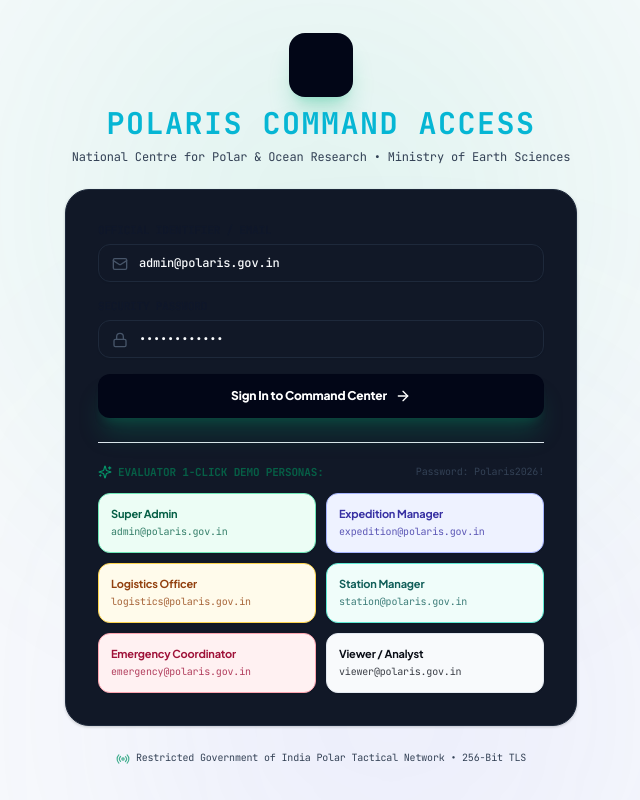
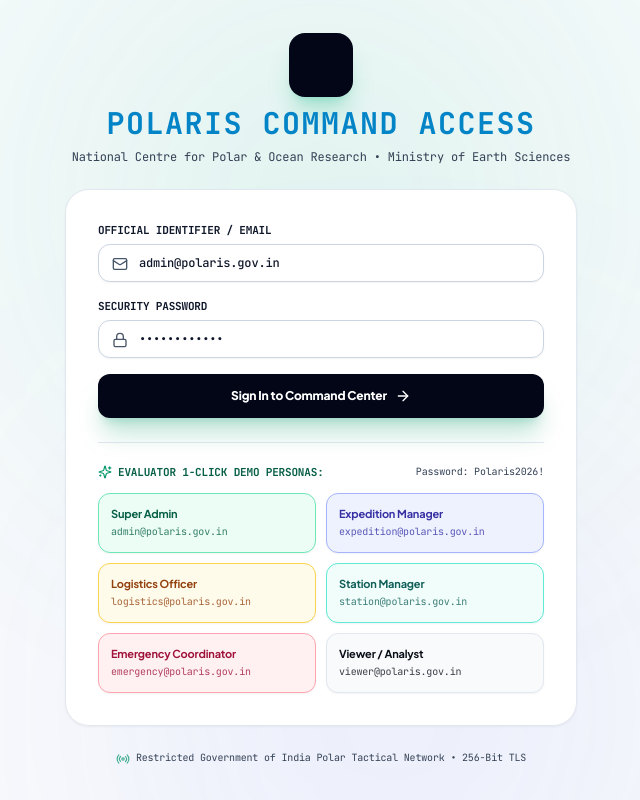
Before and after one commit to Himarghya/SIH26062, a React (Vite) app in the folder client/: page /login in a window 1280 px wide. Shown: the whole page, without its empty margins (319-959 px from the left). Built offline with nearby package versions, Linux system fonts and the light colour scheme.

Commit message:
feat(ui): redesign polaris theme with modern crisp light styling and vibrant polar cyan accents

```diff
--- a/client/src/components/BlizzardModal.tsx
+++ b/client/src/components/BlizzardModal.tsx
@@ -41,10 +41,10 @@
   };
 
   return (
-    <div className="fixed inset-0 z-50 flex items-center justify-center p-4 bg-slate-900/50  animate-fadeIn">
-      <div className="relative w-full max-w-2xl bg-white border border-slate-200 rounded-3xl overflow-hidden shadow-2xl">
+    <div className="fixed inset-0 z-50 flex items-center justify-center p-4 bg-slate-900/40 backdrop-blur-xs animate-fadeIn">
+      <div className="relative w-full max-w-xl bg-white border border-rose-200 rounded-3xl overflow-hidden shadow-2xl">
         {/* Header */}
-        <div className="bg-slate-900    px-6 py-4 flex items-center justify-between border-b border-slate-200">
+        <div className="bg-rose-50 px-6 py-4 flex items-center justify-between border-b border-rose-200">
           <div className="flex items-center space-x-3">
             <div className="p-2.5 rounded-xl bg-rose-100 border border-rose-300 text-rose-700 shadow-sm">
               <ShieldAlert className="w-6 h-6 animate-pulse" />
--- a/client/src/components/cargo/CargoQrModal.tsx
+++ b/client/src/components/cargo/CargoQrModal.tsx
@@ -68,7 +68,7 @@
     <div className="fixed inset-0 z-50 flex items-center justify-center p-4 bg-slate-900/50  animate-fadeIn">
       <div className="relative w-full max-w-2xl bg-white border border-slate-200 rounded-3xl overflow-hidden shadow-2xl">
         {/* Header */}
-        <div className="bg-slate-900    px-6 py-4 flex items-center justify-between border-b border-slate-200">
+        <div className="bg-slate-50 px-6 py-4 flex items-center justify-between border-b border-slate-200">
           <div className="flex items-center space-x-3">
             <div className="p-2.5 rounded-xl bg-emerald-100 border border-emerald-300 text-emerald-800 shadow-sm">
               <QrCode className="w-6 h-6 animate-pulse" />
--- a/client/src/components/inventory/StockTransactionModal.tsx
+++ b/client/src/components/inventory/StockTransactionModal.tsx
@@ -41,9 +41,10 @@
   };
 
   return (
-    <div className="fixed inset-0 z-50 flex items-center justify-center p-4 bg-slate-900/50  animate-fadeIn">
-      <div className="relative w-full max-w-md bg-white border border-slate-200 rounded-3xl overflow-hidden shadow-2xl">
-        <div className="bg-slate-900    px-6 py-4 flex items-center justify-between border-b border-slate-200">
+    <div className="fixed inset-0 z-50 flex items-center justify-center p-4 bg-slate-900/40 backdrop-blur-xs animate-fadeIn">
+      <div className="relative w-full max-w-lg bg-white border border-slate-200 rounded-3xl overflow-hidden shadow-2xl">
+        {/* Header */}
+        <div className="bg-slate-50 px-6 py-4 flex items-center justify-between border-b border-slate-200">
           <div className="flex items-center space-x-2">
             <Anchor className="w-5 h-5 text-emerald-600" />
             <h3 className="font-bold text-sm text-slate-900 font-mono uppercase">Record Stock Movement</h3>
--- a/client/src/components/layout/TopNav.tsx
+++ b/client/src/components/layout/TopNav.tsx
@@ -94,10 +94,10 @@
         {(user?.role === 'super_admin' || user?.role === 'emergency_coordinator') && (
           <button
             onClick={onOpenDigitalTwin}
-            className="hidden md:flex items-center space-x-1.5 px-3.5 py-1.5 rounded-xl bg-slate-900 hover:bg-slate-800 text-white font-mono text-xs font-bold shadow-xs transition whitespace-nowrap shrink-0 border border-slate-900"
+            className="hidden md:flex items-center space-x-1.5 px-3.5 py-1.5 rounded-xl bg-indigo-600 hover:bg-indigo-700 text-white font-mono text-xs font-bold shadow-xs transition whitespace-nowrap shrink-0 border border-indigo-700"
             title="Launch Deterministic Scenario Simulation"
           >
-            <PlayCircle className="w-3.5 h-3.5 text-cyan-400 animate-pulse" />
+            <PlayCircle className="w-3.5 h-3.5 text-indigo-100 animate-pulse" />
             <span>Scenario Sim</span>
           </button>
         )}
@@ -106,10 +106,10 @@
         {onOpenMlConsole && (user?.role === 'super_admin' || user?.role === 'expedition_manager' || user?.role === 'station_manager') && (
           <button
             onClick={onOpenMlConsole}
-            className="hidden lg:flex items-center space-x-1.5 px-3.5 py-1.5 rounded-xl bg-cyan-700 hover:bg-cyan-800 text-white font-mono text-xs font-bold shadow-xs transition whitespace-nowrap shrink-0 border border-cyan-800"
+            className="hidden lg:flex items-center space-x-1.5 px-3.5 py-1.5 rounded-xl bg-cyan-600 hover:bg-cyan-700 text-white font-mono text-xs font-bold shadow-xs transition whitespace-nowrap shrink-0 border border-cyan-700"
             title="Open POLARIS ML Predictive Command Console"
           >
-            <Cpu className="w-3.5 h-3.5 text-cyan-200 animate-pulse" />
+            <Cpu className="w-3.5 h-3.5 text-cyan-100 animate-pulse" />
             <span>ML Engine</span>
           </button>
         )}
@@ -164,7 +164,7 @@
             onClick={() => setShowRoleMenu(!showRoleMenu)}
             className="flex items-center space-x-1.5 sm:space-x-2 px-2 sm:px-3 py-1.5 rounded-xl bg-white hover:bg-slate-50 border border-slate-300 text-slate-900 text-xs transition shadow-2xs"
           >
-            <div className="w-6 h-6 rounded-full bg-slate-900 text-white flex items-center justify-center font-bold text-[10px] shrink-0 shadow-xs">
+            <div className="w-6 h-6 rounded-full bg-gradient-to-tr from-cyan-600 to-blue-600 text-white flex items-center justify-center font-bold text-[10px] shrink-0 shadow-xs">
               {user?.name?.[0] || 'U'}
             </div>
             <div className="text-left hidden xl:block">
--- a/client/src/index.css
+++ b/client/src/index.css
@@ -4,38 +4,38 @@
 
 @layer base {
   :root {
-    color-scheme: dark;
-    --bg-primary: #0b0f19;
-    --card-bg: #111827;
-    --border-color: #1e293b;
-    --accent-color: #06b6d4;
+    color-scheme: light;
+    --bg-primary: #f8fafc;
+    --card-bg: #ffffff;
+    --border-color: #e2e8f0;
+    --accent-color: #0284c7;
   }
 
   body {
-    @apply bg-[#0b0f19] text-slate-100 antialiased font-sans selection:bg-cyan-500 selection:text-slate-950;
+    @apply bg-[#f8fafc] text-slate-800 antialiased font-sans selection:bg-cyan-500 selection:text-white;
     font-family: 'Plus Jakarta Sans', Inter, -apple-system, BlinkMacSystemFont, 'Segoe UI', Roboto, sans-serif;
     letter-spacing: -0.011em;
     line-height: 1.65;
-    background-color: #0b0f19;
+    background-color: #f8fafc;
     -webkit-font-smoothing: antialiased;
     -moz-osx-font-smoothing: grayscale;
   }
 
-  /* Custom crisp modern scrollbar */
+  /* Custom crisp modern light scrollbar */
   ::-webkit-scrollbar {
     width: 6px;
     height: 6px;
   }
   ::-webkit-scrollbar-track {
-    background: #0b0f19;
+    background: #f1f5f9;
   }
   ::-webkit-scrollbar-thumb {
-    background: #1e293b;
+    background: #cbd5e1;
     border-radius: 4px;
-    border: 1px solid #334155;
+    border: 1px solid #e2e8f0;
   }
   ::-webkit-scrollbar-thumb:hover {
-    background: #06b6d4;
+    background: #0284c7;
   }
 
   /* Global font-mono & telemetry typography */
@@ -46,59 +46,62 @@
 
   /* Global input, select, textarea styling */
   input:not([type='checkbox']):not([type='radio']), select, textarea {
-    background-color: #111827;
-    border-color: #1e293b;
-    color: #f8fafc !important;
+    background-color: #ffffff;
+    border-color: #cbd5e1;
+    color: #0f172a !important;
     font-weight: 500;
   }
   input::placeholder, textarea::placeholder {
-    color: #64748b !important;
+    color: #94a3b8 !important;
   }
 }
 
-/* Flat solid panel containers */
+/* Crisp Modern Light Panels */
 .glass-panel {
-  background: #111827;
-  border: 1px solid #1e293b;
-  box-shadow: 0 1px 3px 0 rgba(0, 0, 0, 0.2);
-  transition: border-color 0.2s ease;
-  color: #f8fafc;
+  background: #ffffff;
+  border: 1px solid #e2e8f0;
+  box-shadow: 0 1px 3px 0 rgba(0, 0, 0, 0.05);
+  transition: all 0.2s ease;
+  color: #0f172a;
 }
 
 .glass-panel:hover {
-  border-color: #334155;
+  border-color: #cbd5e1;
 }
 
 .glass-panel-interactive {
-  background: #111827;
-  border: 1px solid #1e293b;
-  box-shadow: 0 1px 3px 0 rgba(0, 0, 0, 0.2);
-  transition: border-color 0.2s ease;
-  color: #f8fafc;
+  background: #ffffff;
+  border: 1px solid #e2e8f0;
+  box-shadow: 0 1px 3px 0 rgba(0, 0, 0, 0.05);
+  transition: all 0.2s ease;
+  color: #0f172a;
 }
 
 .glass-panel-interactive:hover {
-  border-color: #06b6d4;
+  border-color: #0284c7;
+  box-shadow: 0 4px 12px 0 rgba(2, 132, 199, 0.08);
 }
 
 .glass-panel-danger {
-  background: #1e1115;
-  border: 1px solid #4c1d24;
-  color: #fecdd3;
+  background: #fff1f2;
+  border: 1px solid #fecdd3;
+  color: #9f1239;
+  box-shadow: 0 1px 3px 0 rgba(244, 63, 94, 0.08);
 }
 
 .glass-panel-warning {
-  background: #1c1912;
-  border: 1px solid #451a03;
-  color: #fde68a;
+  background: #fffbeb;
+  border: 1px solid #fde68a;
+  color: #92400e;
+  box-shadow: 0 1px 3px 0 rgba(245, 158, 11, 0.08);
 }
 
 .polar-glow {
-  border-color: #06b6d4;
+  border-color: #0284c7;
 }
 
 .polar-glow-cyan {
-  border-color: #06b6d4;
+  border-color: #0284c7;
 }
 
 .polar-glow-red {
@@ -121,24 +124,27 @@
 .gradient-text-cyan,
 .gradient-text-aurora,
 .gradient-text-sunset {
-  color: #06b6d4;
+  color: #0284c7;
 }
 
 /* Modal overlays */
 .fixed.inset-0.bg-black\/85,
 .fixed.inset-0.bg-black\/80,
 .fixed.inset-0.bg-black\/70,
-.fixed.inset-0.bg-black\/60 {
-  background-color: rgba(11, 15, 25, 0.8) !important;
+.fixed.inset-0.bg-black\/60,
+.fixed.inset-0.bg-slate-900\/50,
+.fixed.inset-0.bg-slate-900\/60 {
+  background-color: rgba(15, 23, 42, 0.45) !important;
+  backdrop-filter: blur(4px);
 }
 
 /* Tables and list cards */
 table thead tr {
-  background-color: #111827 !important;
-  color: #94a3b8 !important;
-  border-bottom: 1px solid #1e293b !important;
+  background-color: #f8fafc !important;
+  color: #475569 !important;
+  border-bottom: 1px solid #e2e8f0 !important;
 }
 
 table tbody tr:hover {
-  background-color: #161f30 !important;
+  background-color: #f1f5f9 !important;
 }
```
Also changed, not shown: client/src/components/AutonomyDerivationPanel.tsx (+11 -11 lines), client/src/components/layout/Sidebar.tsx (+8 -8 lines).
